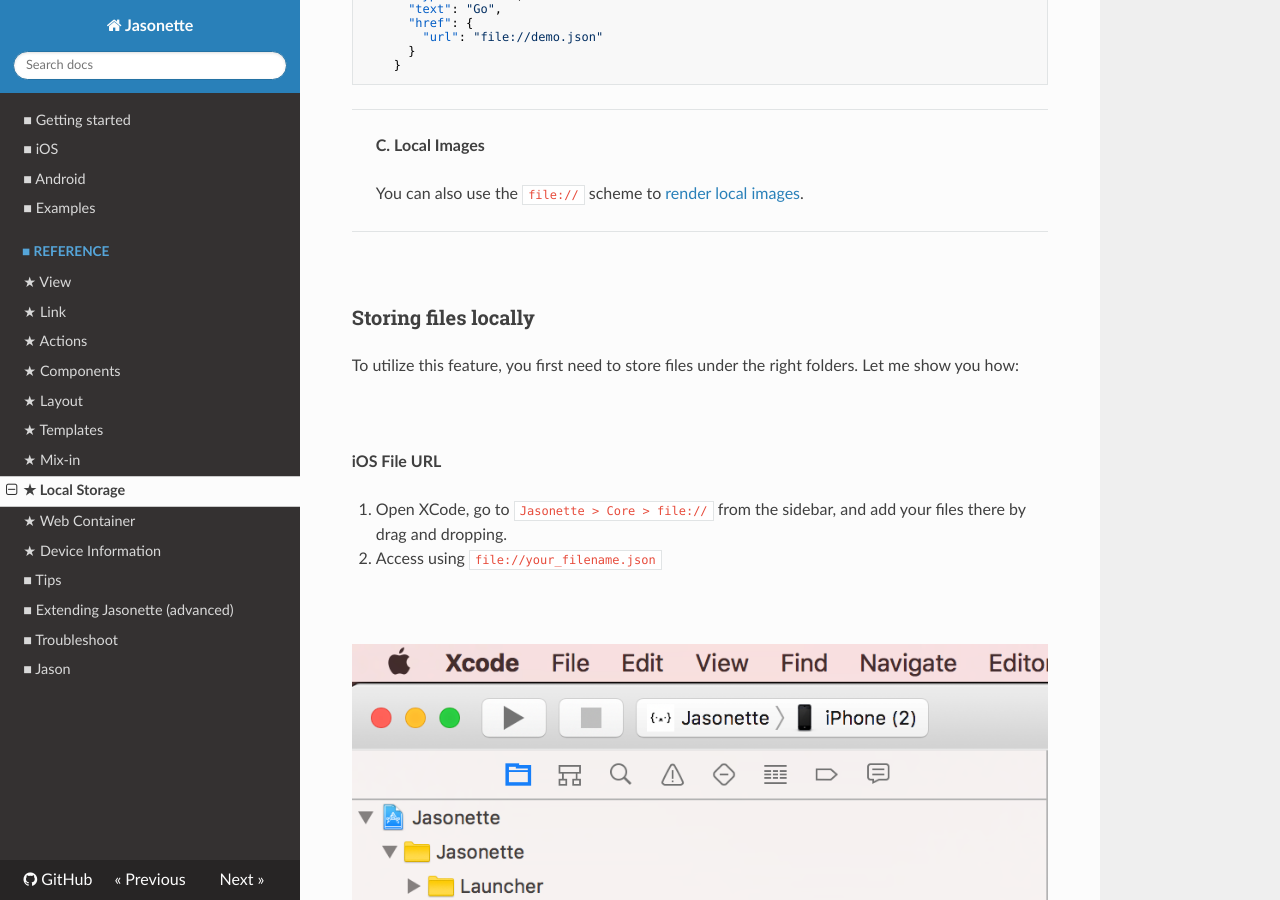
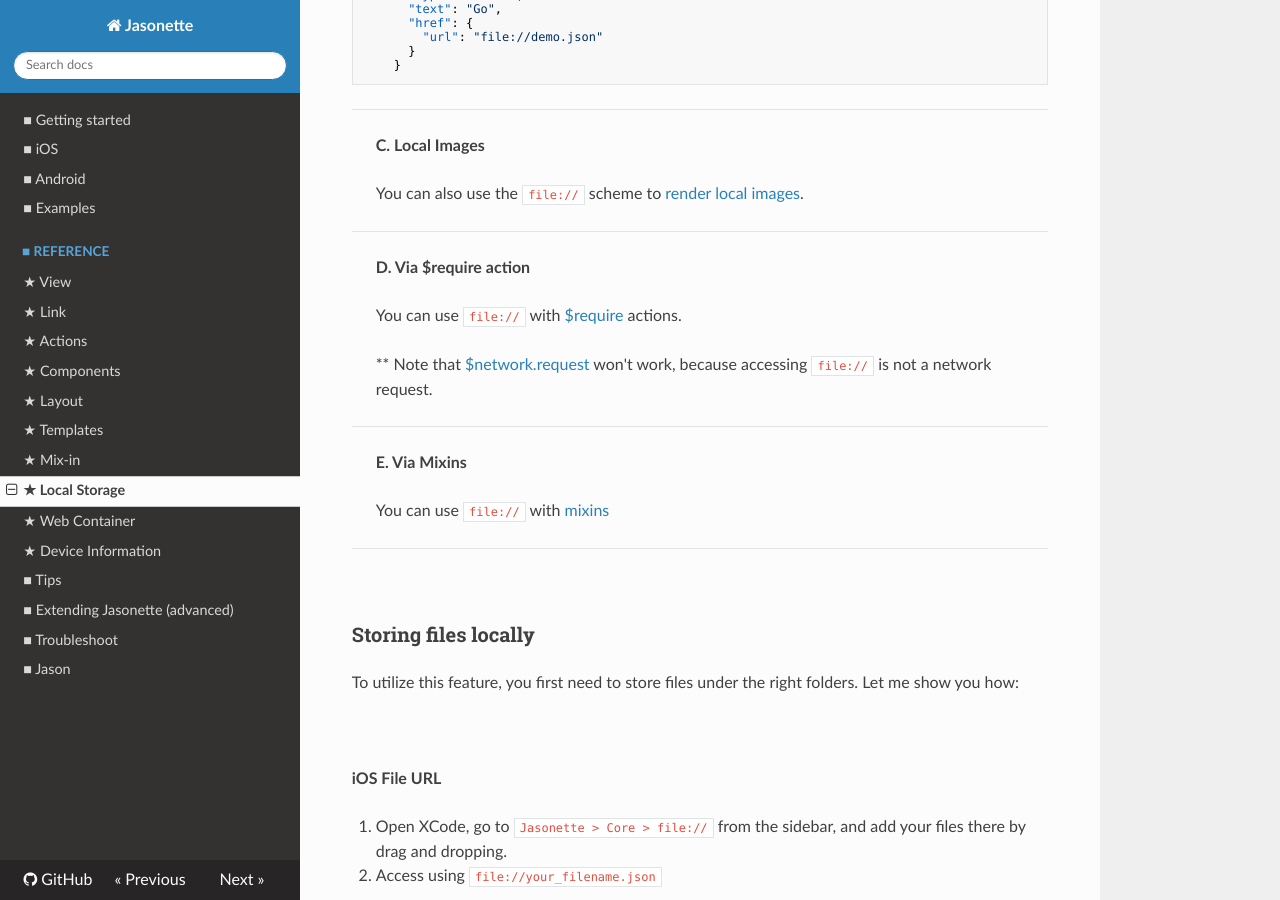
Before and after one commit to Jasonette/documentation, an MkDocs documentation site: the page built from docs/local.md, in a window 1280 px wide and 900 px high, scrolled down 2749 px. Built offline with MkDocs 1.6.1, drawn with Linux system fonts in a browser that asks for light colours; nearby versions of some CDN libraries; old or Windows-style settings are respelled for this version of MkDocs.

Commit message:
Clarified where file:// scheme can be used

```diff
--- a/docs/local.md
+++ b/docs/local.md
@@ -84,6 +84,20 @@
 > **C. Local Images**
 >
 > You can also use the `file://` scheme to [render local images](#5-local-image).
+
+---
+
+> **D. Via $require action**
+>
+> You can use `file://` with [$require](/actions/#require) actions.
+>
+> ** Note that [$network.request](/actions/#network) won't work, because accessing `file://` is not a network request.
+
+---
+
+> **E. Via Mixins**
+>
+> You can use `file://` with [mixins](/mixin)
 
 ---
 
```
